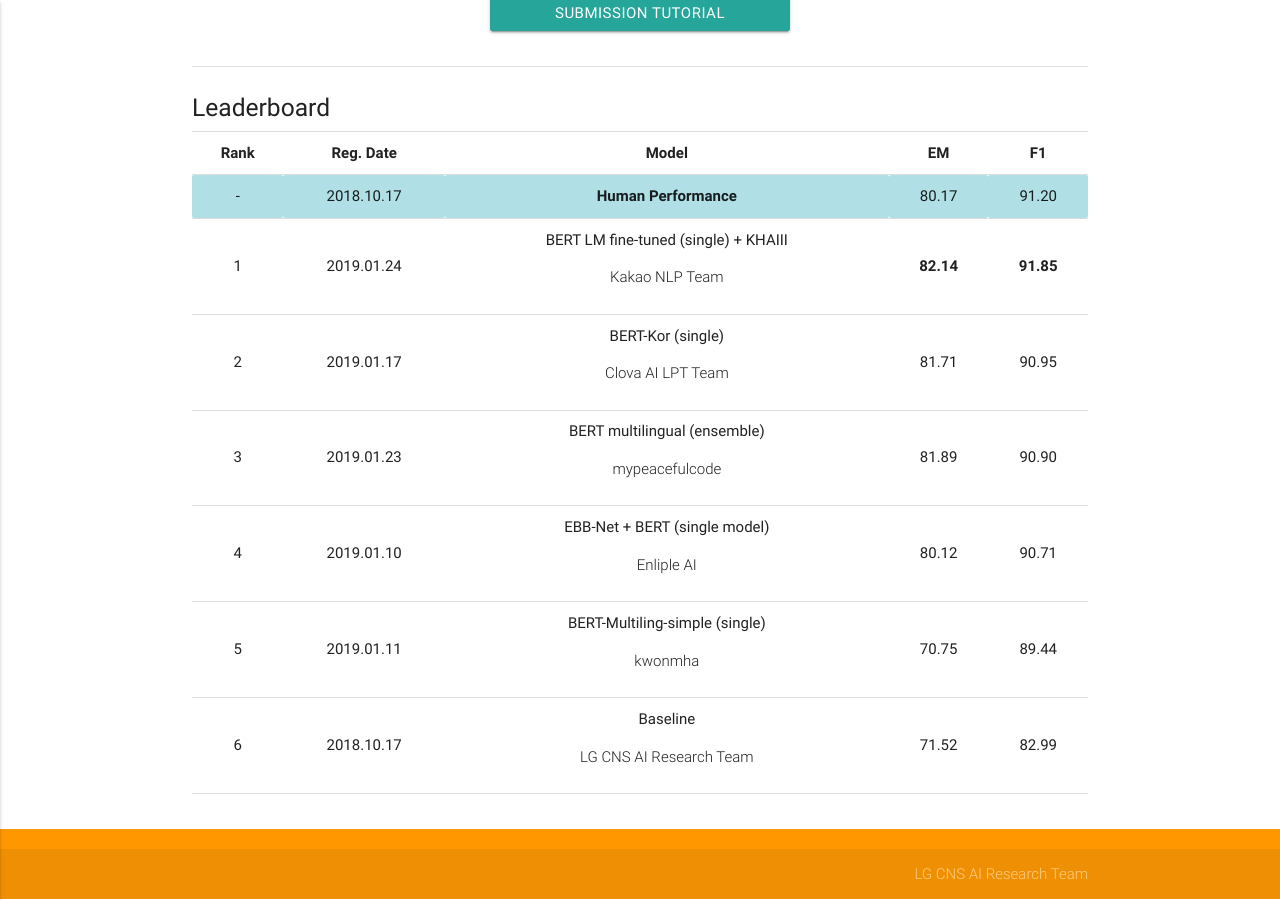
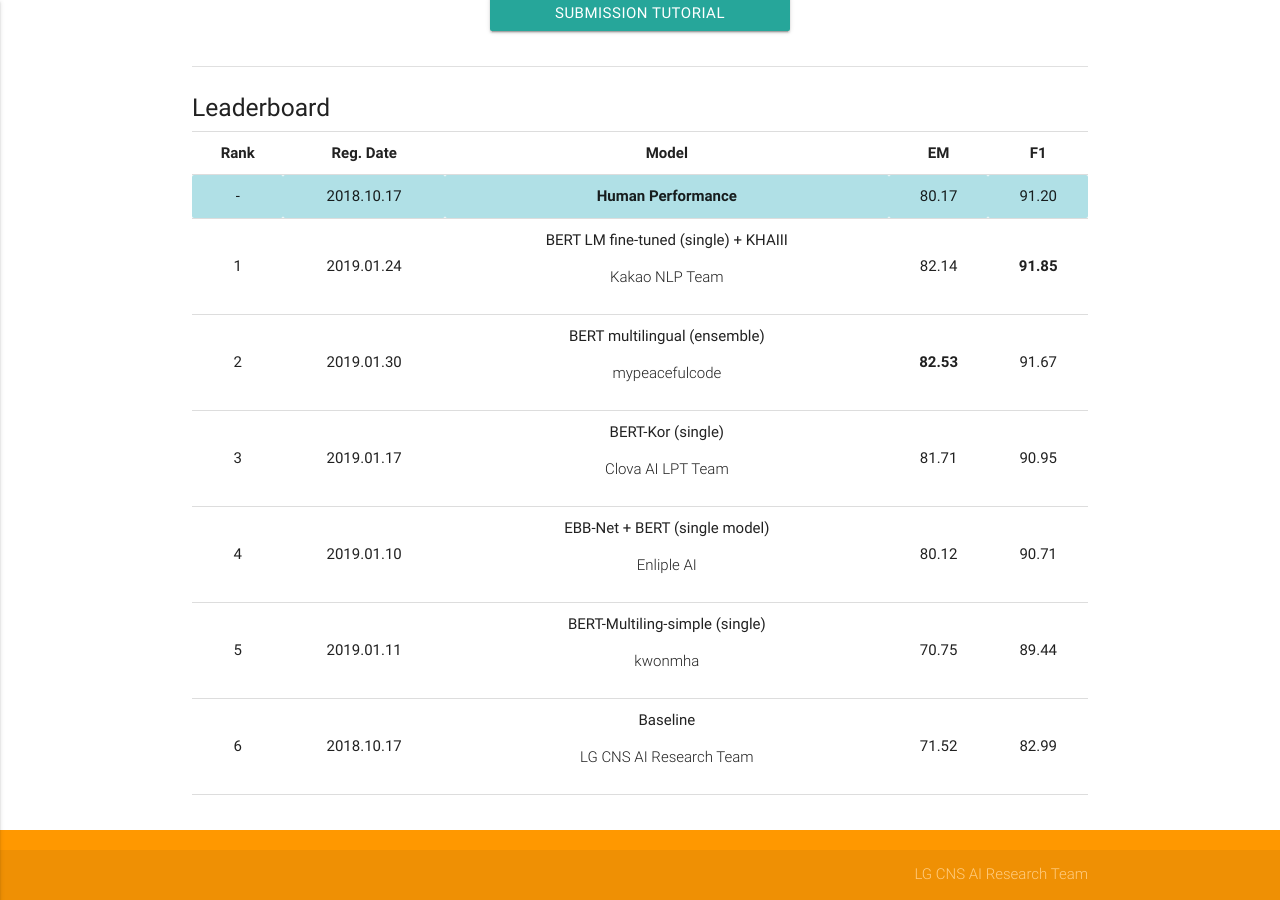
Before and after one commit to korquad/korquad.github.io, a Jekyll site: the page built from index.md, in a window 1280 px wide and 900 px high, scrolled down 1496 px. Built offline with Jekyll 4.4.1, drawn with Linux system fonts in a browser that asks for light colours.

Commit message:
19/01/30 leaderboard updated (이현정y)

```diff
--- a/_layouts/home.html
+++ b/_layouts/home.html
@@ -32,13 +32,6 @@ Stanford Question Answering Dataset(SQuAD) v1.0과 동일한 방식으로 구성
               <a id="slideshare" href="https://www.slideshare.net/SeungyoungLim/korquad-introduction" class="waves-effect waves-light btn" style="width:300px" download=""><i class="material-icons
 left">slideshow</i>KorQuAD 소개 (Slide)</a>
             </div>
-
-
-
-
-
-
-
 
           </div>
         </div>
@@ -180,27 +173,26 @@ style="width:300px">Submission Tutorial</a>
                       <td>BERT LM fine-tuned (single) + KHAIII
                         <p class="light">Kakao NLP Team</p>
                       </td>
-                      <td><b>82.14</b></td>
+                      <td>82.14</td>
                       <td><b>91.85</b></td>
                     </tr>
                     <tr>
                       <td>2</td>
+                      <td>2019.01.30</td>
+                      <td>BERT multilingual (ensemble)
+                        <p class="light">mypeacefulcode</p>
+                      </td>
+                      <td><b>82.53</b></td>
+                      <td>91.67</td>
+                    </tr>
+                    <tr>
+                      <td>3</td>
                       <td>2019.01.17</td>
                       <td>BERT-Kor (single)
                         <p class="light">Clova AI LPT Team</p>
                       </td>
                       <td>81.71</td>
                       <td>90.95</td>
-                    </tr>
-                    <tr>
-                    <tr>
-                      <td>3</td>
-                      <td>2019.01.23</td>
-                      <td>BERT multilingual (ensemble)
-                        <p class="light">mypeacefulcode</p>
-                      </td>
-                      <td>81.89</td>
-                      <td>90.90</td>
                     </tr>
                     <tr>
                       <td>4</td>
```
